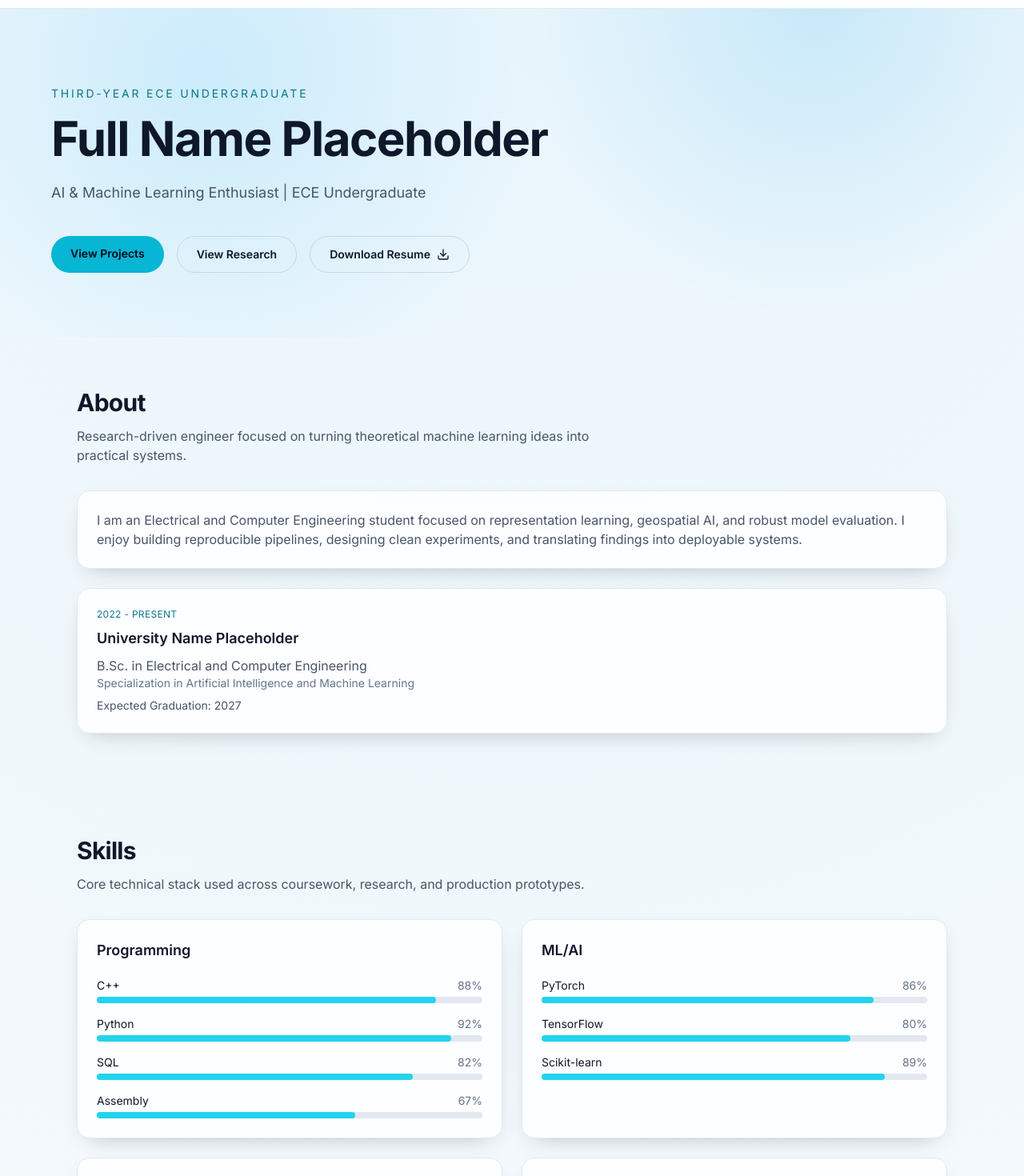
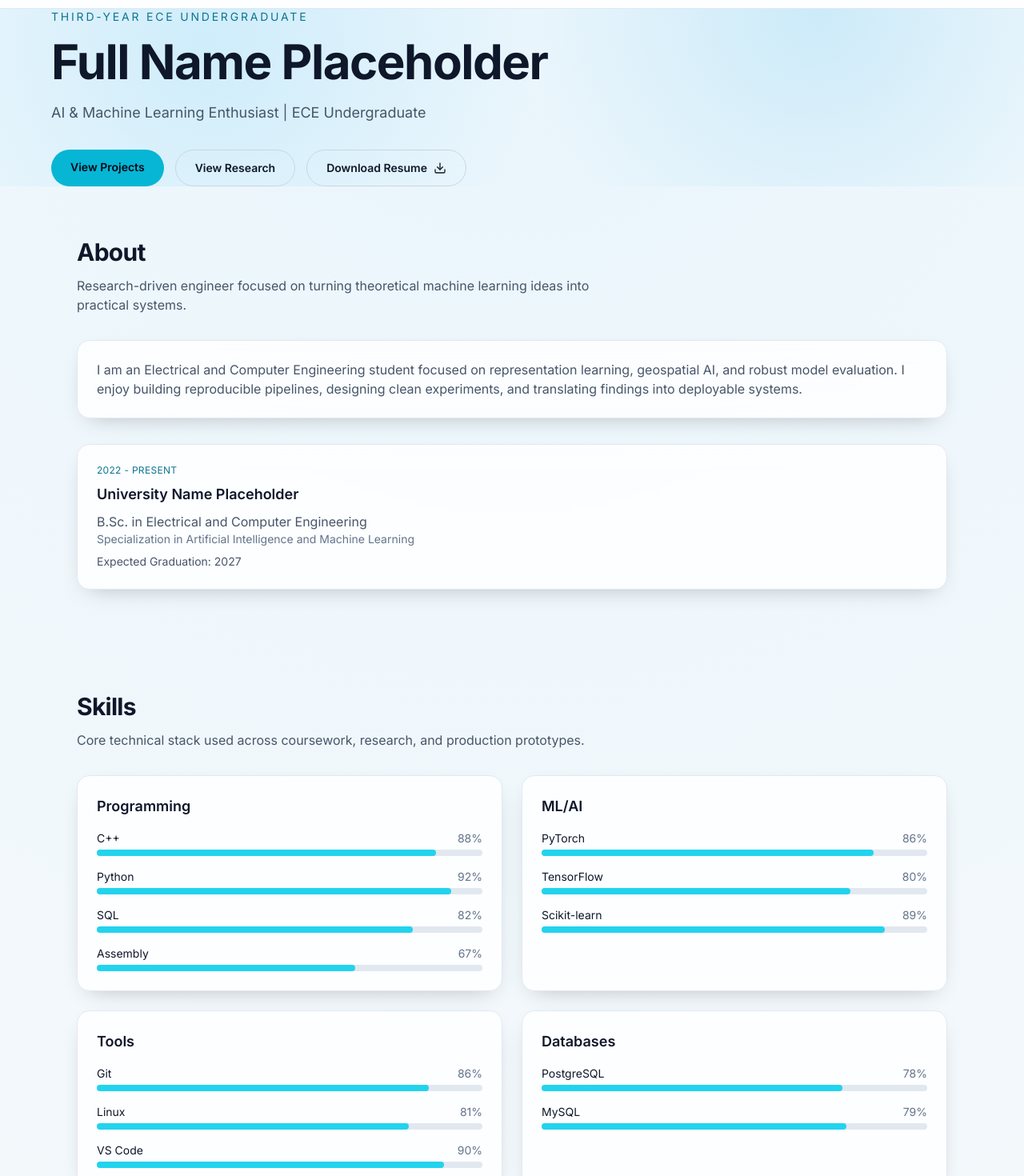
Before and after one commit to Md-Noman-Biswas/Portfolio-, a Next.js app: page / in a window 1280 px wide. Shown: the part 60-1530 px from the top of the page at 80% size. Built offline with nearby package versions, Linux system fonts and the light colour scheme.

Commit message:
Tighten global spacing rhythm and section alignment

```diff
--- a/app/globals.css
+++ b/app/globals.css
@@ -50,3 +50,20 @@ body {
 .light .surface {
   @apply border-slate-200 bg-white/80;
 }
+
+/* Reusable spacing utilities for consistent alignment across sections. */
+.section-stack {
+  @apply space-y-8;
+}
+
+.section-stack-sm {
+  @apply space-y-4;
+}
+
+.section-grid-2 {
+  @apply grid gap-6 md:grid-cols-2;
+}
+
+.section-grid-3 {
+  @apply grid gap-6 md:grid-cols-2 xl:grid-cols-3;
+}
--- a/components/portfolio/portfolio-shell.tsx
+++ b/components/portfolio/portfolio-shell.tsx
@@ -33,7 +33,6 @@ const navItems = [
 const researchTags = ['All', 'SSL', 'Geospatial', 'CV'] as const;
 
 type ResearchTag = (typeof researchTags)[number];
-
 type SubmitStatus = { type: 'success' | 'error'; message: string } | null;
 
 function HeaderNav() {
@@ -43,6 +42,7 @@ function HeaderNav() {
         <Link href="#hero" className="text-sm font-semibold tracking-[0.2em] text-cyan-300 light:text-cyan-700">
           ECE | AI
         </Link>
+
         <ul className="hidden items-center gap-6 md:flex" aria-label="Primary sections">
           {navItems.map((item) => (
             <li key={item.href}>
@@ -52,6 +52,7 @@ function HeaderNav() {
             </li>
           ))}
         </ul>
+
         <ThemeToggle />
       </nav>
 
@@ -72,13 +73,15 @@ function HeaderNav() {
 
 function HeroSection() {
   return (
-    <section id="hero" className="relative isolate overflow-hidden px-4 pb-20 pt-24 sm:px-8">
-      <div className="absolute inset-0 -z-10 bg-[radial-gradient(circle_at_20%_20%,rgba(56,189,248,0.18),transparent_40%),radial-gradient(circle_at_80%_0%,rgba(14,165,233,0.16),transparent_35%)]" />
-      <motion.div initial={{ opacity: 0, y: 18 }} animate={{ opacity: 1, y: 0 }} transition={{ duration: 0.6 }} className="mx-auto max-w-6xl">
+    <section id="hero" className="relative isolate overflow-hidden px-4 pb-18 pt-22 sm:px-8">
+      <div className="absolute inset-0 -z-10 bg-[radial-gradient(circle_at_20%_20%,rgba(56,189,248,0.16),transparent_40%),radial-gradient(circle_at_80%_0%,rgba(14,165,233,0.14),transparent_35%)]" />
+
+      <motion.div initial={{ opacity: 0, y: 18 }} animate={{ opacity: 1, y: 0 }} transition={{ duration: 0.55 }} className="mx-auto max-w-6xl">
         <p className="text-sm uppercase tracking-[0.2em] text-cyan-300 light:text-cyan-700">Third-Year ECE Undergraduate</p>
         <h1 className="mt-4 max-w-3xl text-4xl font-bold tracking-tight md:text-6xl">{profile.name}</h1>
-        <p className="mt-6 max-w-3xl text-lg text-slate-300 light:text-slate-600">AI &amp; Machine Learning Enthusiast | ECE Undergraduate</p>
-        <div className="mt-10 flex flex-wrap gap-4">
+        <p className="mt-5 max-w-3xl text-lg text-slate-300 light:text-slate-600">AI &amp; Machine Learning Enthusiast | ECE Undergraduate</p>
+
+        <div className="mt-8 flex flex-wrap gap-3.5">
           <a href="#projects" className="rounded-full bg-cyan-500 px-6 py-3 text-sm font-semibold text-slate-950 transition hover:bg-cyan-400">
             View Projects
           </a>
@@ -97,6 +100,7 @@ function HeroSection() {
 function AboutSection() {
   return (
     <SectionWrapper id="about" title="About" subtitle="Research-driven engineer focused on turning theoretical machine learning ideas into practical systems.">
+      <div className="section-stack">
         <article className="surface p-6">
           <p className="text-slate-300 light:text-slate-600">
             I am an Electrical and Computer Engineering student focused on representation learning, geospatial AI, and robust model evaluation. I enjoy building reproducible pipelines,
@@ -104,7 +108,7 @@ function AboutSection() {
           </p>
         </article>
 
-      <div className="mt-6 grid gap-4">
+        <div className="section-stack-sm">
           {education.map((item) => (
             <article key={item.institution} className="surface p-6">
               <p className="text-xs uppercase tracking-wide text-cyan-300 light:text-cyan-700">{item.period}</p>
@@ -115,6 +119,7 @@ function AboutSection() {
             </article>
           ))}
         </div>
+      </div>
     </SectionWrapper>
   );
 }
@@ -122,11 +127,11 @@ function AboutSection() {
 function SkillsSection() {
   return (
     <SectionWrapper id="skills" title="Skills" subtitle="Core technical stack used across coursework, research, and production prototypes.">
-      <div className="grid gap-6 md:grid-cols-2">
+      <div className="section-grid-2">
         {Object.entries(skills).map(([category, items]) => (
           <article key={category} className="surface p-6">
             <h3 className="text-lg font-semibold">{category}</h3>
-            <ul className="mt-5 space-y-4" aria-label={`${category} skills`}>
+            <ul className="mt-4 space-y-4" aria-label={`${category} skills`}>
               {items.map((skill) => (
                 <li key={skill.name}>
                   <div className="mb-1 flex items-center justify-between text-sm">
@@ -149,7 +154,7 @@ function SkillsSection() {
 function ProjectsSection() {
   return (
     <SectionWrapper id="projects" title="Projects" subtitle="Selected work in machine learning systems and software engineering.">
-      <div className="grid gap-6 md:grid-cols-2 xl:grid-cols-3">
+      <div className="section-grid-3">
         {projects.map((project) => (
           <article key={project.title} className="surface flex h-full flex-col p-6">
             <h3 className="text-lg font-semibold">{project.title}</h3>
@@ -161,7 +166,7 @@ function ProjectsSection() {
                 </li>
               ))}
             </ul>
-            <div className="mt-5 flex gap-4 text-sm">
+            <div className="mt-4 flex gap-4 text-sm">
               <a className="inline-flex items-center gap-2 text-cyan-300 hover:text-cyan-200 light:text-cyan-700" href={project.github} target="_blank" rel="noreferrer noopener">
                 <Github className="h-4 w-4" /> GitHub
               </a>
@@ -205,7 +210,7 @@ function ResearchSection() {
   return (
     <>
       <SectionWrapper id="research" title="Research" subtitle="Publication-focused profile highlighting reproducible AI research output.">
-        <div className="space-y-6">
+        <div className="section-stack">
           <article className="surface p-6">
             <h3 className="text-lg font-semibold">Research Metrics</h3>
             <ul className="mt-4 grid gap-4 sm:grid-cols-3">
@@ -244,7 +249,7 @@ function ResearchSection() {
 
               <p className="mt-4 text-sm text-slate-300 light:text-slate-600">Areas: {researchInterests.join(' · ')}</p>
 
-              <div className="mt-6 space-y-4">
+              <div className="mt-5 space-y-4">
                 {filteredPapers.map((paper) => (
                   <article key={paper.title} className="rounded-xl border border-slate-700/80 p-5 light:border-slate-300">
                     <p className="text-xs uppercase tracking-wide text-slate-400 light:text-slate-500">{paper.venue}</p>
@@ -389,7 +394,7 @@ function ContactSection() {
           <a href={`mailto:${profile.email}`} className="mt-4 flex items-center gap-2 text-cyan-300 hover:text-cyan-200 light:text-cyan-700">
             <Mail className="h-4 w-4" /> {profile.email}
           </a>
-          <div className="mt-5 flex gap-4">
+          <div className="mt-4 flex gap-4">
             <a href={profile.linkedin} className="rounded-full border border-slate-700 p-2 hover:border-cyan-400" aria-label="LinkedIn profile" target="_blank" rel="noreferrer noopener">
               <Linkedin className="h-5 w-5" />
             </a>
@@ -448,7 +453,7 @@ function ContactSection() {
 
 export function PortfolioShell() {
   return (
-    <main className="pb-10">
+    <main className="pb-12">
       <a href="#hero" className="sr-only focus:not-sr-only focus:fixed focus:left-4 focus:top-4 focus:z-50 focus:rounded-lg focus:bg-cyan-500 focus:px-3 focus:py-2 focus:text-slate-950">
         Skip to content
       </a>
```
Lines whose indentation alone changed are shown as unchanged.
